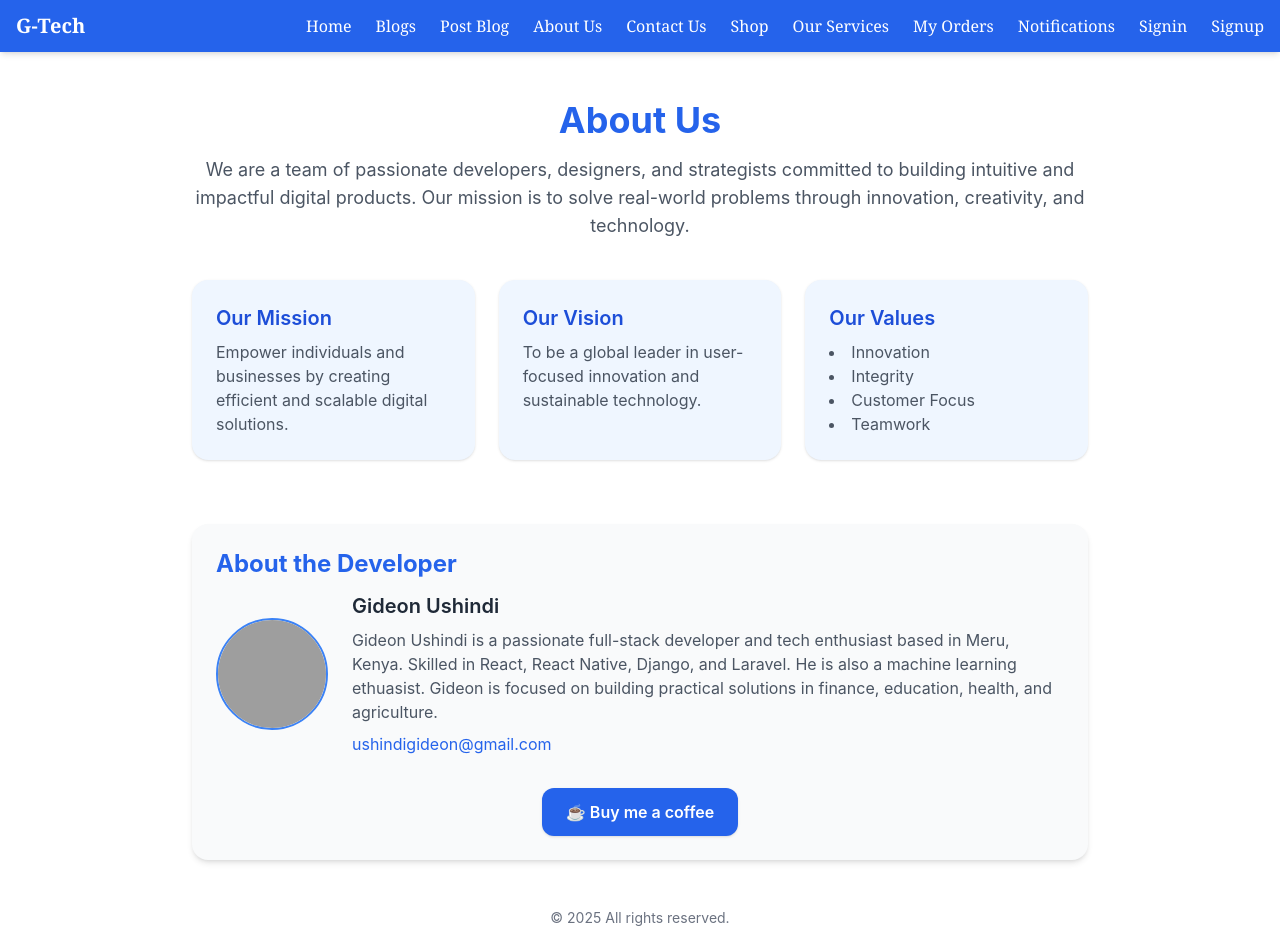
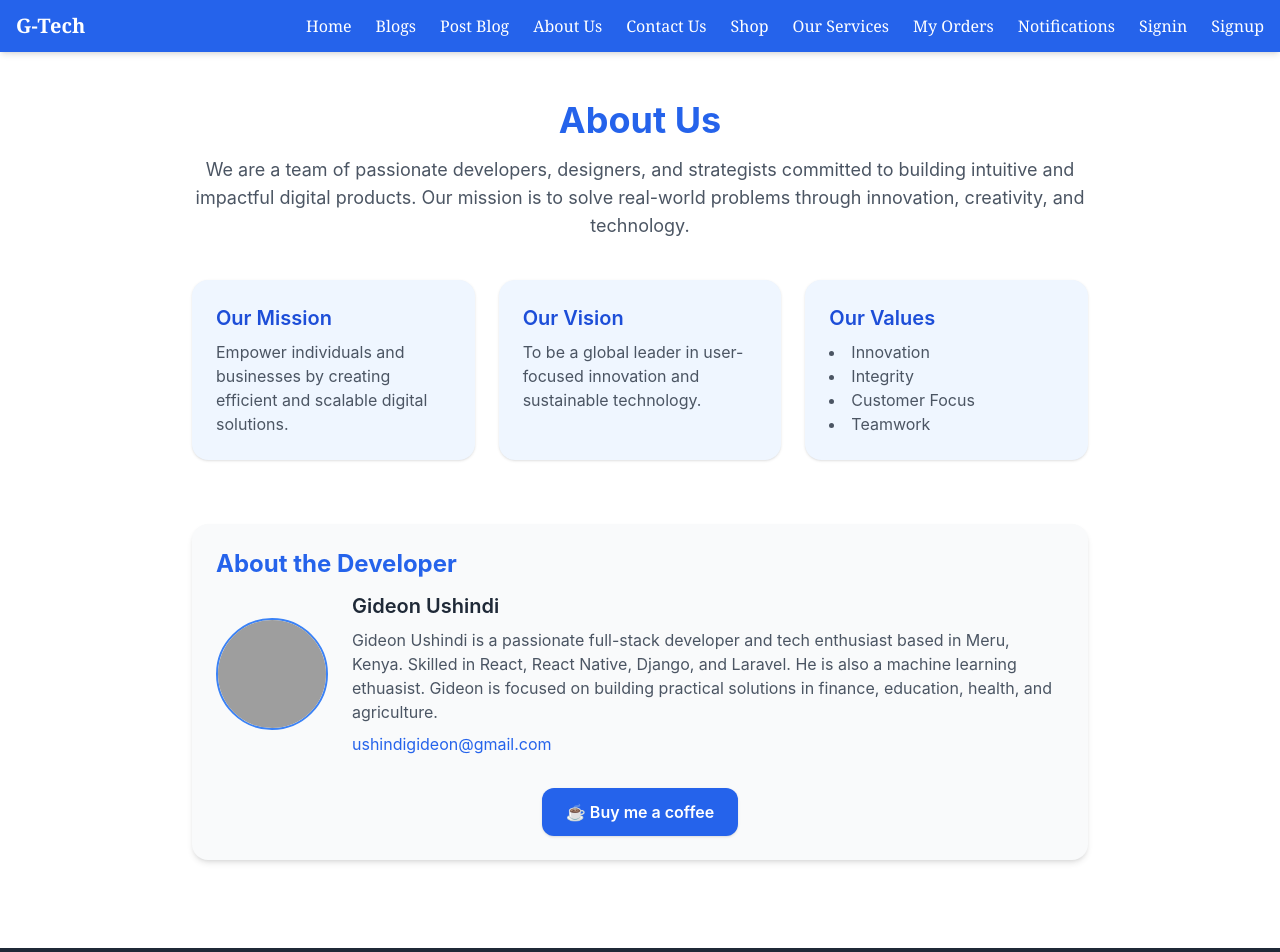
Before and after one commit to Gideonngige/blogapp, a React (Create React App) app: page /about in a window 1280 px wide. Shown: the top 952 px of the page. Built offline with nearby package versions, Linux system fonts and the light colour scheme; grey boxes are pictures that could not be loaded.

Commit message:
modified footer

```diff
--- a/src/Pages/About.js
+++ b/src/Pages/About.js
@@ -63,10 +63,6 @@
   </a>
 </div>
         </div>
-
-        <div className="mt-12 text-center">
-          <p className="text-sm text-gray-500">© {new Date().getFullYear()} All rights reserved.</p>
-        </div>
       </div>
     </div>
   );
--- a/src/Pages/Blog.js
+++ b/src/Pages/Blog.js
@@ -48,7 +48,7 @@
 
   return (
 
-      <div className="max-w-5xl mx-auto px-4 py-8">
+      <div className="max-w-5xl mx-auto px-4 py-8 flex flex-col min-h-screen">
         <h2 className="text-3xl font-bold mb-6 text-center">Latest Blogs</h2>
         {loading && <p className="text-center text-gray-500">Loading blogs...</p>}
         {!loading && blogs.length === 0 && (
--- a/src/Pages/Orders.js
+++ b/src/Pages/Orders.js
@@ -24,7 +24,7 @@
   }, []);
 
   return (
-    <div className="max-w-5xl mx-auto px-4 py-10">
+    <div className="max-w-5xl mx-auto px-4 py-10 flex flex-col min-h-screen">
       <h2 className="text-2xl font-bold mb-6">My Orders</h2>
 
       {loading && <p className="text-gray-600">Loading orders...</p>}
--- a/src/Pages/Shop.js
+++ b/src/Pages/Shop.js
@@ -136,7 +136,7 @@
   }, {});
 
   return (
-    <div className="max-w-7xl mx-auto px-4 py-10">
+    <div className="max-w-7xl mx-auto px-4 py-10 flex flex-col min-h-screen">
       <h2 className="text-3xl font-bold mb-8">G-Tech Shop</h2>
 
       <div className="mb-6">
```
